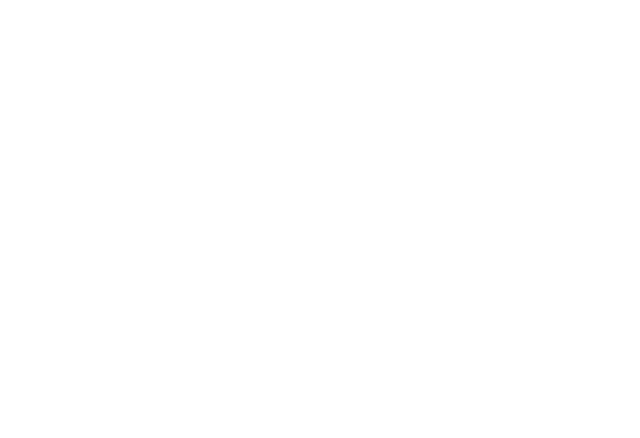
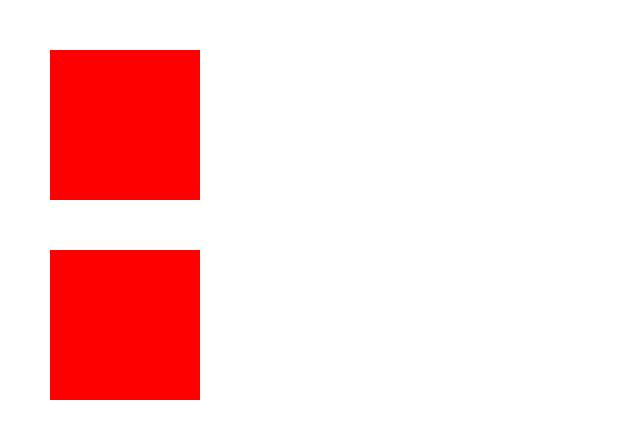
Before and after one commit to ErwinPlaza064/c, a plain HTML site: page Clases CSS/Padding y Margin/index.html in a window 1280 px wide. Shown: the whole page, without its empty margins (0-640 px from the left). Drawn offline with Linux system fonts and the light colour scheme.

Commit message:
Conociendo Padding u margin y content

```diff
--- /dev/null
+++ b/Clases CSS/Padding y Margin/Ejersicio/style.css
@@ -0,0 +1,32 @@
+body {
+  background: black;
+  font-family: sans-serif;
+  color: white;
+}
+
+.card {
+  background: slateblue;
+  text-align: center;
+  width: 400px;
+  margin: auto;
+  margin-top: 20px;
+}
+
+h1 {
+  padding-top: 10px;
+  font-size: 22px;
+  margin: 0;
+}
+
+h2 {
+  font-size: 13px;
+  font-weight: 100;
+  letter-spacing: 2px;
+}
+
+p {
+  font-size: 9px;
+  padding: 20px;
+  background: rgb(129, 55, 239);
+  text-align: justify;
+}
--- a/Clases CSS/Padding y Margin/index.html
+++ b/Clases CSS/Padding y Margin/index.html
@@ -5,6 +5,7 @@
     <link rel="stylesheet" href="styles.css" />
   </head>
   <body>
-    <div></div>
+    <div class="box1"></div>
+    <div class="box2"></div>
   </body>
 </html>
--- a/Clases CSS/Padding y Margin/styles.css
+++ b/Clases CSS/Padding y Margin/styles.css
@@ -1,2 +1,17 @@
-div {
+body {
+  margin: 0;
 }
+
+.box1 {
+  background: red;
+  height: 150px;
+  width: 150px;
+  margin: 50px;
+}
+
+.box2 {
+  background: red;
+  height: 150px;
+  width: 150px;
+  margin: 50px;
+}
```
Also changed, not shown: Clases CSS/Padding y Margin/Ejersicio/index.html (added, +21 -0 lines).
